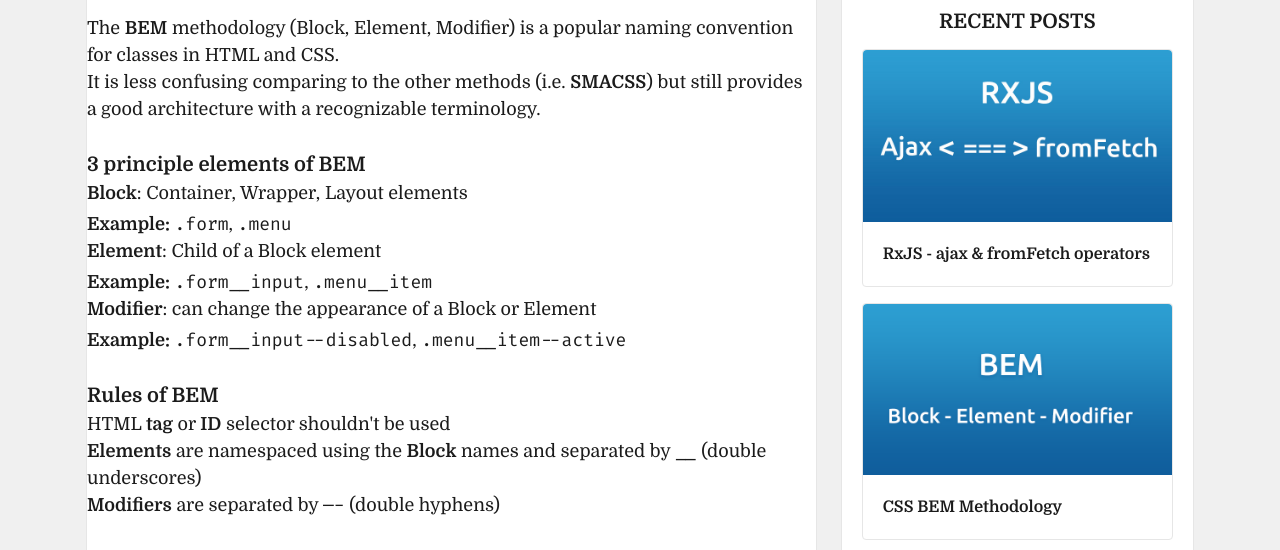
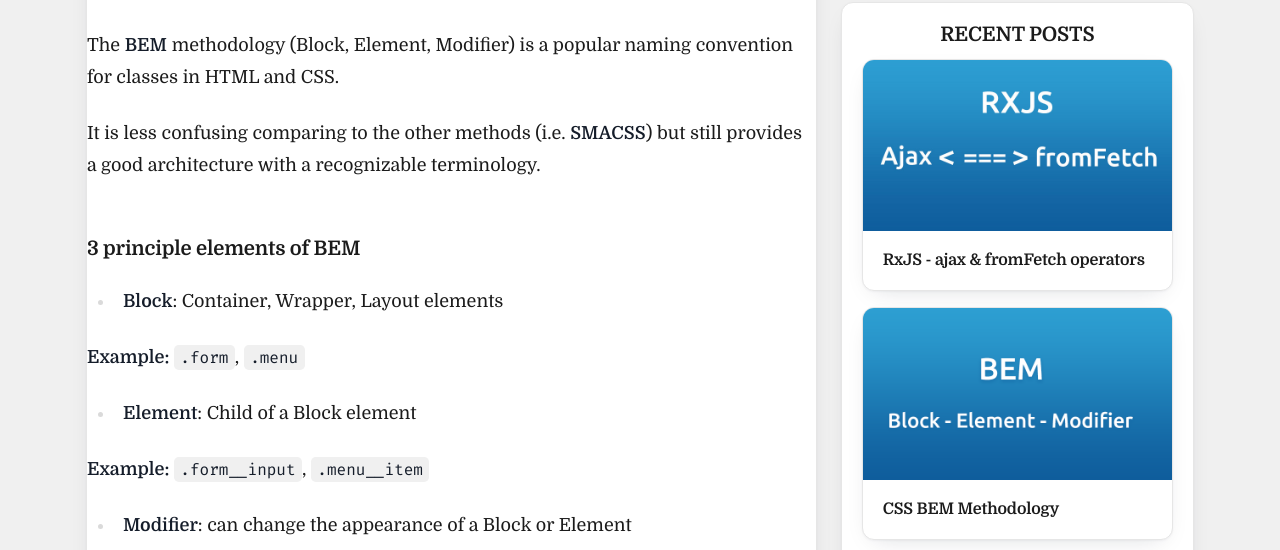
Before and after one commit to meghsohor/meghsohor-blog, an Astro site in the folder astro/: page /blog/css-bem-methodology in a window 1280 px wide. Shown: the part 659-1209 px from the top of the page. Built offline with nearby package versions, Linux system fonts and the light colour scheme; Astro itself is replaced by a stand-in of ours.

Commit message:
Refreshed design tokens: softer cards, rounded buttons, accent section headings, theme-aware prose

```diff
--- a/astro/src/styles/global.css
+++ b/astro/src/styles/global.css
@@ -1,4 +1,5 @@
 @import 'tailwindcss';
+@plugin '@tailwindcss/typography';
 
 /*
  * Semantic theme tokens. Light values live on :root; dark mode (Phase 4)
@@ -15,6 +16,8 @@
   --theme-muted: #6c757d; /* secondary text */
   --theme-border-soft: #e6e6e6; /* subtle borders */
   --theme-border-strong: #dadada; /* pronounced borders */
+  --shadow-card: 0 1px 2px rgba(15, 23, 42, 0.04), 0 8px 24px -12px rgba(15, 23, 42, 0.18);
+  --shadow-card-hover: 0 4px 8px rgba(15, 23, 42, 0.06), 0 20px 32px -12px rgba(15, 23, 42, 0.26);
 }
 
 @theme {
@@ -73,14 +76,48 @@
 .astro-code {
   font-family: var(--font-mono);
   box-shadow: rgba(0, 0, 0, 0.55) 0 8px 16px;
-  border-radius: 5px;
+  border-radius: 0.75rem;
   padding: 1.5rem 2rem;
   margin: 1rem 0 2rem;
+}
+
+/*---- Post prose (theme-aware so dark mode only needs to flip the tokens) ----*/
+.prose {
+  --tw-prose-body: var(--theme-body);
+  --tw-prose-headings: var(--theme-heading);
+  --tw-prose-links: var(--theme-primary);
+  --tw-prose-bold: var(--theme-heading);
+  --tw-prose-counters: var(--theme-muted);
+  --tw-prose-bullets: var(--theme-border-strong);
+  --tw-prose-hr: var(--theme-border-soft);
+  --tw-prose-quotes: var(--theme-heading);
+  --tw-prose-quote-borders: var(--theme-accent);
+  --tw-prose-captions: var(--theme-muted);
+  --tw-prose-code: var(--theme-heading);
+  --tw-prose-th-borders: var(--theme-border-strong);
+  --tw-prose-td-borders: var(--theme-border-soft);
+}
+/* Shiki inlines its own colors on .astro-code; only strip color/background here —
+   leave padding/border-radius alone so .astro-code's own rule (below) still wins */
+.prose :where(pre):not(:where([class~='not-prose'] *)) {
+  color: inherit;
+  background-color: transparent;
+}
+.prose :where(code):not(:where(pre code)):not(:where([class~='not-prose'] *)) {
+  background-color: var(--theme-page);
+  padding: 0.15em 0.4em;
+  border-radius: 0.3em;
+  font-weight: 400;
+}
+.prose :where(code):not(:where(pre code)):not(:where([class~='not-prose'] *))::before,
+.prose :where(code):not(:where(pre code)):not(:where([class~='not-prose'] *))::after {
+  content: none;
 }
 
 /*------ Default Styles ---------*/
 body {
   font-size: 18px;
+  line-height: 1.7;
   font-family: var(--font-serif);
   color: var(--theme-body);
   background-color: var(--theme-page);
@@ -108,6 +145,8 @@ h4,
 h5,
 h6 {
   font-weight: 700;
+  line-height: 1.2;
+  letter-spacing: -0.01em;
 }
 .h1,
 h1 {
@@ -156,22 +195,27 @@ h6 {
 .btn {
   text-transform: uppercase;
   font-weight: 600;
+  letter-spacing: 0.02em;
   display: inline-block;
   text-align: center;
   vertical-align: middle;
   border: 1px solid transparent;
-  padding: 0.375rem 0.75rem;
+  padding: 0.5rem 1.1rem;
   font-size: 1rem;
   line-height: 1.5;
-  border-radius: 0.25rem;
+  border-radius: 0.5rem;
   transition:
     color 0.15s ease-in-out,
     background-color 0.15s ease-in-out,
     border-color 0.15s ease-in-out,
-    box-shadow 0.15s ease-in-out;
+    box-shadow 0.15s ease-in-out,
+    transform 0.15s ease-in-out;
 }
 .btn:not(:disabled):not(.disabled) {
   cursor: pointer;
+}
+.btn:not(:disabled):not(.disabled):hover {
+  transform: translateY(-1px);
 }
 
 .btn-primary {
@@ -251,7 +295,9 @@ a.tag:active {
   background-color: var(--theme-surface);
   background-clip: border-box;
   border: 1px solid var(--theme-border-soft);
-  border-radius: 0.25rem;
+  border-radius: 0.75rem;
+  box-shadow: var(--shadow-card);
+  overflow: hidden;
 }
 .card-body {
   flex: 1 1 auto;
@@ -267,7 +313,7 @@ a.tag:active {
 
 /*--------------- Top Navigation --------------*/
 .site-header {
-  background-color: var(--theme-surface);
+  /* background-color comes from the bg-surface/90 utility on the element so it can be translucent */
   border-bottom: 1px solid var(--theme-border-soft);
   box-shadow: 0 1px 8px rgba(175, 170, 180, 0.2);
 }
@@ -323,7 +369,8 @@ a.tag:active {
     padding: 1rem;
     min-height: 100px;
     border-top: 1px solid var(--theme-border-soft);
-    border-bottom: 1px solid var(--theme-border-soft);
+    border-radius: 0 0 0.75rem 0.75rem;
+    box-shadow: var(--shadow-card-hover);
   }
   .site-header #nav-menu li {
     margin: 0;
@@ -347,31 +394,31 @@ a.tag:active {
   margin-bottom: 3rem;
   font-weight: 700;
   text-transform: uppercase;
+  letter-spacing: 0.02em;
   color: var(--theme-heading);
   font-size: 2rem;
 }
 .section-heading span {
   position: relative;
   display: inline-block;
-  padding-bottom: 0.5rem;
+  padding-bottom: 0.75rem;
 }
 .section-heading span:before {
   content: '';
   position: absolute;
-  top: 100%;
-  left: 0;
-  right: 0;
-  margin: 0 auto;
-  width: 50%;
-  border: 6px solid currentColor;
-  border-bottom: 0;
-  border-right-color: transparent;
-  border-left-color: transparent;
+  bottom: 0;
+  left: 50%;
+  transform: translateX(-50%);
+  width: 3rem;
+  height: 4px;
+  border-radius: 2px;
+  background: var(--theme-accent);
 }
 
 /*---------- Hero Section ------------*/
 .hero-section {
   height: calc(100vh - 60px);
+  min-height: 32rem;
   background-image: url('/images/hero-banner.jpeg');
   background-size: cover;
   background-attachment: fixed;
@@ -380,115 +427,87 @@ a.tag:active {
 }
 .hero-container {
   position: relative;
-  background-color: rgba(0, 0, 0, 0.5);
   height: 100%;
   display: flex;
   flex-direction: column;
   justify-content: center;
+  background: linear-gradient(180deg, rgba(8, 12, 20, 0.65) 0%, rgba(8, 12, 20, 0.48) 45%, rgba(8, 12, 20, 0.7) 100%);
 }
 .hero-header {
   text-align: center;
+  opacity: 0;
+  transform: translateY(1rem);
+  animation: hero-in 0.8s ease-out 0.1s forwards;
+}
+@keyframes hero-in {
+  to {
+    opacity: 1;
+    transform: translateY(0);
+  }
 }
 .hero-header h1 {
-  font-size: 5rem;
+  font-size: clamp(2.5rem, 3vw + 2rem, 5rem);
   color: #ffffff;
   text-transform: uppercase;
+  letter-spacing: 0.01em;
   margin: 0;
 }
-.hero-header h1 > span {
+.hero-subtitle {
   display: inline-block;
-  position: relative;
-  font-weight: 700;
-}
-.hero-header h1 > span:before,
-.hero-header h1 > span:after {
-  content: '';
-  position: absolute;
-  background: #fff;
-  height: 115%;
-  width: 4px;
-  top: 15px;
-}
-.hero-header h1 > span:before {
-  left: -8%;
-}
-.hero-header h1 > span:after {
-  right: -8%;
-}
-.hero-header h1 > span .sub-span {
-  position: absolute;
-  top: 108%;
-  left: -8%;
-  width: 116%;
-  overflow: hidden;
-  height: 100%;
-}
-.hero-header h1 > span .sub-span > span {
-  font-size: 18px;
-  position: relative;
-  top: -50%;
-}
-.hero-header h1 > span .sub-span > span:before,
-.hero-header h1 > span .sub-span > span:after {
-  content: '';
-  position: absolute;
-  background: #ffffff;
-  width: 500%;
-  height: 4px;
-  top: 50%;
-}
-.hero-header h1 > span .sub-span > span:before {
-  right: 110%;
-}
-.hero-header h1 > span .sub-span > span:after {
-  left: 110%;
+  margin: 1rem 0 0;
+  padding-top: 0.6rem;
+  border-top: 3px solid var(--theme-accent);
+  color: rgba(255, 255, 255, 0.85);
+  font-size: 1.1rem;
+  font-weight: 600;
+  letter-spacing: 0.15em;
+  text-transform: uppercase;
 }
 
-@media (max-width: 768px) {
-  .hero-header h1 {
-    font-size: 3rem;
+.hero-section .learn-more {
+  position: absolute;
+  bottom: 2rem;
+  left: 50%;
+  transform: translateX(-50%);
+}
+.learn-more-btn {
+  display: flex;
+  align-items: center;
+  justify-content: center;
+  width: 2.75rem;
+  height: 2.75rem;
+  border-radius: 9999px;
+  color: #fff;
+  background: rgba(255, 255, 255, 0.12);
+  border: 1px solid rgba(255, 255, 255, 0.4);
+  backdrop-filter: blur(4px);
+  transition: background-color 0.2s ease;
+}
+.learn-more-btn:hover {
+  background: rgba(255, 255, 255, 0.24);
+}
+.learn-more-icon {
+  display: flex;
+  animation: moveDown 1.6s cubic-bezier(0.07, 0.5, 0.58, 1) infinite;
+}
+@keyframes moveDown {
+  0%,
+  100% {
+    transform: translateY(0);
   }
-  .hero-header h1 > span:before,
-  .hero-header h1 > span:after {
-    display: none;
-  }
-  .hero-header h1 > span .sub-span > span:before,
-  .hero-header h1 > span .sub-span > span:after {
-    display: none;
+  50% {
+    transform: translateY(6px);
   }
 }
 
-.hero-section .learn-more {
-  text-align: center;
-  position: absolute;
-  bottom: 0;
-  left: 50%;
-  transform: translate(-50%, -50%);
-  transition: 0.3s;
-  opacity: 1;
-}
-.hero-section .learn-more a,
-.hero-section .learn-more a:visited {
-  color: #ffffff;
-  font-weight: 600;
-}
-.hero-section .learn-more .text {
-  margin-bottom: 10px;
-}
-.hero-section .learn-more .icon {
-  animation: moveDown 1.3s cubic-bezier(0.07, 0.5, 0.58, 1) infinite;
-}
-@keyframes moveDown {
-  0% {
-    transform: translateY(10px);
+@media (prefers-reduced-motion: reduce) {
+  .hero-header {
+    animation: none;
+    opacity: 1;
+    transform: none;
   }
-
-  50% {
-    transform: translateY(0);
-  }
-
-  100% {
-    transform: translateY(10px);
+  .learn-more-icon {
+    animation: none;
   }
 }
 
@@ -527,8 +546,13 @@ a.tag:active {
 /*-------- Portfolio section ---------*/
 .portfolio-card {
   height: 100%;
-  border: 1px solid var(--theme-border-soft);
-  border-radius: 0.25rem;
+  transition:
+    transform 0.2s ease,
+    box-shadow 0.2s ease;
+}
+.portfolio-card:hover {
+  transform: translateY(-4px);
+  box-shadow: var(--shadow-card-hover);
 }
 .portfolio-card .card-body {
   padding: 1.25rem;
@@ -586,7 +610,8 @@ a.tag:active {
   background-color: var(--theme-surface);
   background-clip: border-box;
   border: 1px solid var(--theme-border-soft);
-  border-radius: 0.25rem;
+  border-radius: 0.75rem;
+  box-shadow: var(--shadow-card);
 }
 .career-card .card-body {
   display: flex;
@@ -642,6 +667,20 @@ a.tag:active {
 
 /*------- Blog Card Styles ---------*/
 
+.blog-card {
+  transition:
+    transform 0.2s ease,
+    box-shadow 0.2s ease;
+}
+.blog-card:hover {
+  transform: translateY(-4px);
+  box-shadow: var(--shadow-card-hover);
+}
+/* .card's overflow:hidden clips an outward browser outline here, so draw the focus ring inward instead */
+.thumb-link:focus-visible {
+  outline: none;
+  box-shadow: inset 0 0 0 3px var(--theme-accent);
+}
 .blog-card .card-subtitle {
   padding-bottom: 0.25rem;
   border-bottom: 1px solid var(--theme-border-strong);
@@ -653,11 +692,20 @@ a.tag:active {
 }
 
 /*---- Footer -------*/
+.site-footer {
+  border-top: 1px solid var(--theme-border-soft);
+}
 .site-footer .footer-social-links a {
   color: var(--theme-muted);
   min-width: 32px;
   display: inline-block;
   padding: 0.25rem;
+  transition:
+    color 0.15s ease,
+    transform 0.15s ease;
+}
+.site-footer .footer-social-links a:hover {
+  transform: translateY(-2px);
 }
 
 .site-footer .footer-social-links a.github:hover {
@@ -703,7 +751,7 @@ a.tag:active {
   color: var(--theme-primary);
   background-color: var(--theme-surface);
   border: 1px solid var(--theme-border-soft);
-  border-radius: 0.25rem;
+  border-radius: 0.5rem;
   transition: all 0.2s ease;
 }
 
```
